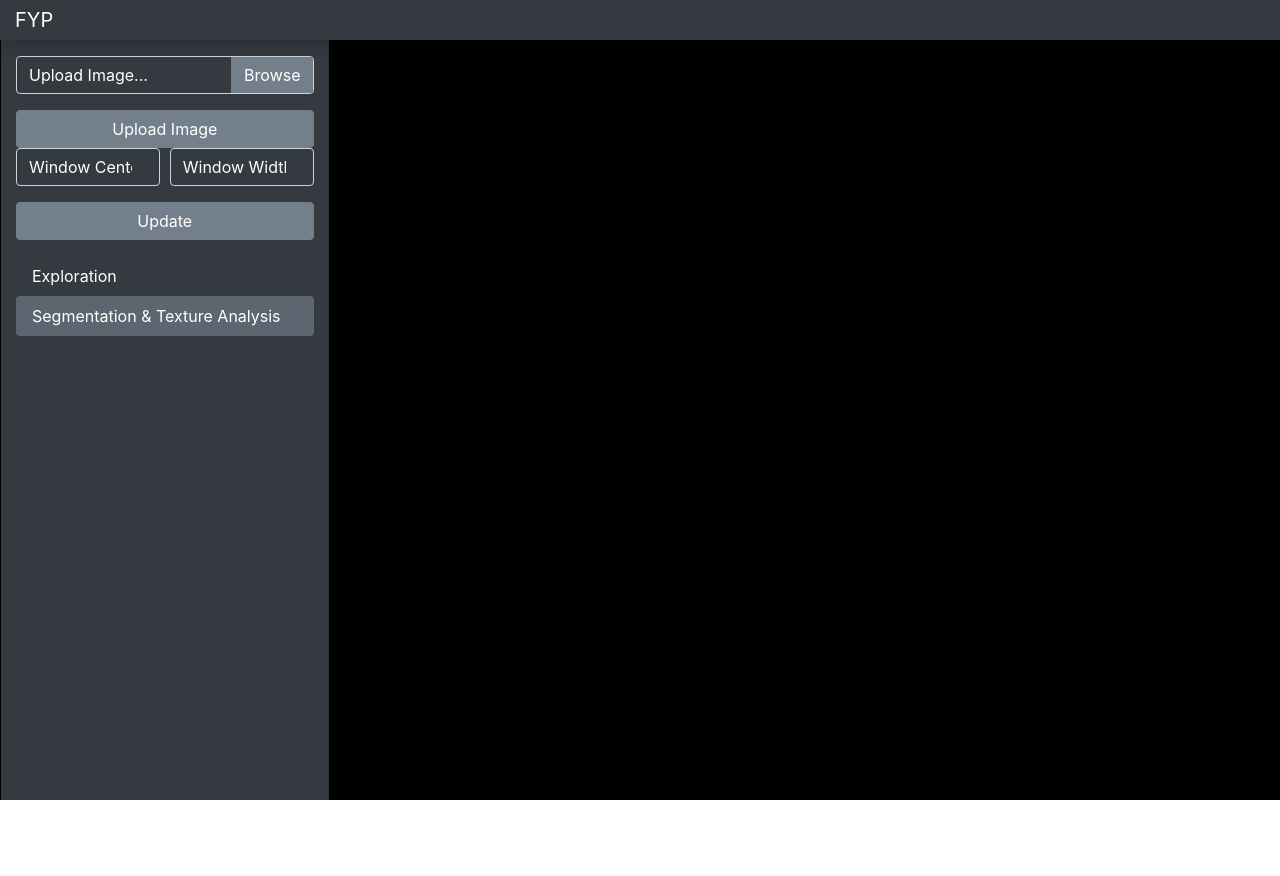
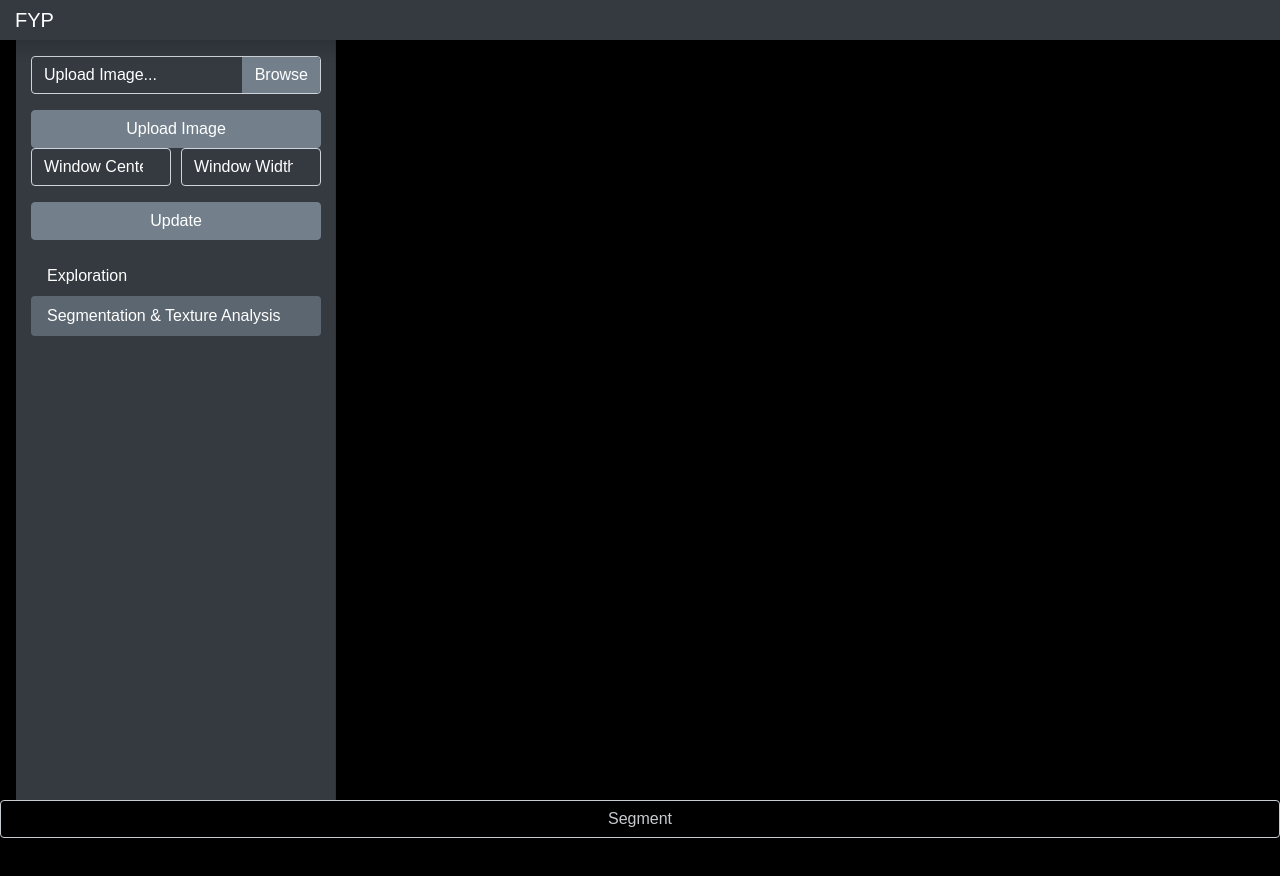
Before and after one commit to inesriahi/web-application-for-ich-detection-from-ct-scans, a React (Create React App) app in the folder frontend/: page /segment in a window 1280 px wide. Shown: the top 876 px of the page. Before the commit the page ends 800 px from the top, so only its background shows below. Built offline with nearby package versions, Linux system fonts and the light colour scheme.

Commit message:
- Another update for skeleton

```diff
--- /dev/null
+++ b/frontend/src/components/Layout/RightSidebar/index.js
@@ -0,0 +1,11 @@
+import React from 'react'
+
+const RightSidebar = () => {
+    return (
+        <div>
+
+        </div>
+    )
+}
+
+export default RightSidebar
--- /dev/null
+++ b/frontend/src/components/Layout/Toolbar/index.js
@@ -0,0 +1,11 @@
+import React from 'react'
+
+const Toolbar = () => {
+    return (
+        <div>
+
+        </div>
+    )
+}
+
+export default Toolbar
--- a/frontend/src/components/Layout/index.js
+++ b/frontend/src/components/Layout/index.js
@@ -1,19 +1,21 @@
 import React from "react";
 import Sidebar from "./Sidebar";
-import Topbar from "./Topbar/Topbar";
+import Topbar from "./Topbar";
+import Toolbar from "./Toolbar";
+import RightSidebar from "./RightSidebar";
 
 const Layout = (props) => {
   return (
     <>
-      <Topbar />
-      <div >
-        <div className="row">
-          <Sidebar />
-          <main className="main mx-auto px-4">
-            {props.children}
-          </main>
-        </div>
-      </div>
+      <Sidebar />
+      <section className="main">
+        <Topbar />
+        <RightSidebar />
+        <Toolbar />
+        <main className="main-content">
+          <div class="content">{props.children}</div>
+        </main>
+      </section>
     </>
   );
 };
--- a/frontend/src/index.css
+++ b/frontend/src/index.css
@@ -5,17 +5,32 @@
   --secondary-color-darker: hsl(var(--secondary-color-constant), 40%);
   --secondary-color-lighter: hsl(var(--secondary-color-constant), 80%);
   --marker-size: 10px;
+
+  --black: #303439;
+  --black-lighter: #1d1d2d;
+  --white: #fff;
+  --white-darker: #dddddd;
+  --sidebar-width-opened: 280px;
+  --sidebar-width-closed: 85px;
+  --right-sidebar-width-opened: 400px;
+  --topbar-height: 85px;
 }
 
 * {
+  margin: 0;
+  padding: 0;
   box-sizing: border-box;
+  font-family: 'Poppins', sans-serif;
 }
 
 body {
-  overflow-x: hidden;
+  position: relative;
+  width: 100%;
+  overflow: hidden;
+  min-height: 100vh;
 }
 
-#root{
+#root {
   background-color: #000; /* To return it black later*/
 }
 
@@ -49,7 +64,8 @@ body {
   height: 100%;
 }
 
-.brain-img img, .brain-img .image-marker {
+.brain-img img,
+.brain-img .image-marker {
   display: flex;
   justify-content: center;
   align-items: center;
@@ -90,9 +106,8 @@ body {
   border-color: var(--secondary-color) !important;
 }
 
-
-input[type=number] {
-    -moz-appearance:textfield; /* Firefox */
+input[type="number"] {
+  -moz-appearance: textfield; /* Firefox */
 }
 
 .form-control::placeholder {
@@ -114,7 +129,7 @@ input[type=number] {
   right: 0;
   content: "\274c";
   font-size: var(--marker-size);
-    color: #FFF;
+  color: #fff;
   line-height: 0;
   text-align: center;
   transform: translateX(-65%) translateY(-7%);
@@ -129,19 +144,18 @@ input[type=number] {
   --secondary-color-lighter: hsl(var(--secondary-color-constant), 80%);
 } */
 
-
 .nav-link {
   color: #fff;
 }
-.nav-link.active{
+.nav-link.active {
   color: #fff;
   background-color: var(--secondary-color-darker) !important;
 }
 
-.nav-link:hover,  .nav-link.active:hover{
+.nav-link:hover,
+.nav-link.active:hover {
   color: var(--secondary-color-lighter);
 }
-
 
 /*
 .wrapper {
```
Also changed, not shown: frontend/src/components/Layout/Topbar/index.js (renamed from frontend/src/components/Layout/Topbar/Topbar.js). Lines whose indentation alone changed are shown as unchanged.
